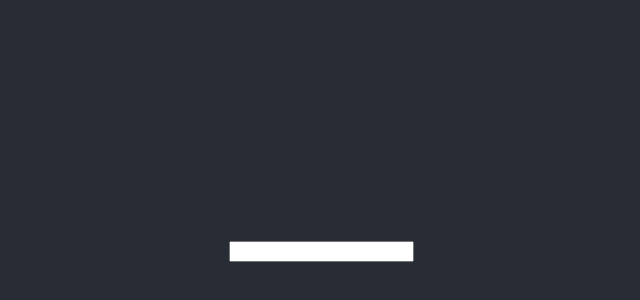
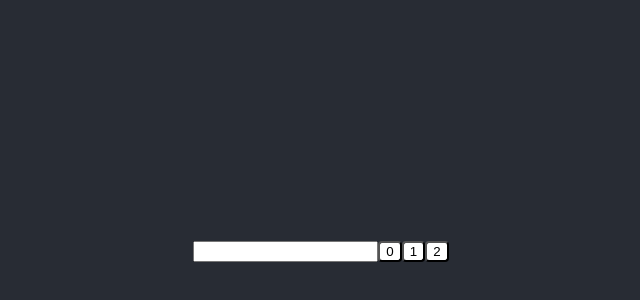
Before and after one commit to DionysusBacchus/to-do-list, a React (Create React App) app: page / in a window 1280 px wide. Shown: the part 154-454 px from the top of the page, without its empty margins (319-959 px from the left). Built offline with nearby package versions, Linux system fonts and the light colour scheme.

Commit message:
integrate filtering

```diff
--- a/src/components/List.js
+++ b/src/components/List.js
@@ -2,11 +2,15 @@ import React, { useEffect, useState } from 'react';
 import ListItem from './ListItem';
 import InputField from './InputField';
 import { getArrayFromStorage, saveArrayToStorage } from '../utils';
+import useFilter from '../useFiler';
+import { randomTAGs, getRandomItem } from '../mock';
 
 const uuid = require("uuid");
 
+
 export default function List() {
   const [tasksArray, setTasksArray] = useState(getArrayFromStorage('myData'));
+  const [chooseTag, buttonStyle, filerByTag] = useFilter();
 
   useEffect(() => {
     saveArrayToStorage('myData', tasksArray);
@@ -14,7 +18,8 @@ export default function List() {
 
 
   const handleAddItem = (inputValue) => {
-    setTasksArray([...tasksArray, { id: uuid.v4(), text: inputValue, done: false }]);
+    const randomTag = getRandomItem(randomTAGs);
+    setTasksArray([...tasksArray, { id: uuid.v4(), text: inputValue, done: false, tag: randomTag}]);
   };
 
   const handleDeleteItem = (id) => {
@@ -41,10 +46,26 @@ export default function List() {
 
   return (
     <div>
+      <span><InputField handleAddItem={handleAddItem} /></span>
+      <span>
+        {randomTAGs.map((item, index) => (
+          <button
+          onClick={() => chooseTag(item)}
+          style={buttonStyle(item)}
+          key={item}
+        > {index}</button>
+        ))}
+      </span>
+
       {tasksArray.map((item) => (
-        <ListItem item={item} key={item.id} handles={{ deleteItem: handleDeleteItem, doneItem: handleDoneItem, editItem: handleEditItem}} />
+        <div style = {filerByTag(item.tag)} key={item.id}>
+        <ListItem
+          item={item}
+          key={item.id}
+          handles={{ deleteItem: handleDeleteItem, doneItem: handleDoneItem, editItem: handleEditItem}} />
+        </div>
       ))}
-      <InputField handleAddItem={handleAddItem} />
+
     </div>
   );
 }
--- a/src/components/ListItem.js
+++ b/src/components/ListItem.js
@@ -22,7 +22,7 @@ export default function ListItem({ item, handles }) {
   };
 
   return (
-    <div key={item.id}>
+    <div>
       <input
         type="checkbox"
         checked={isDone}
```
